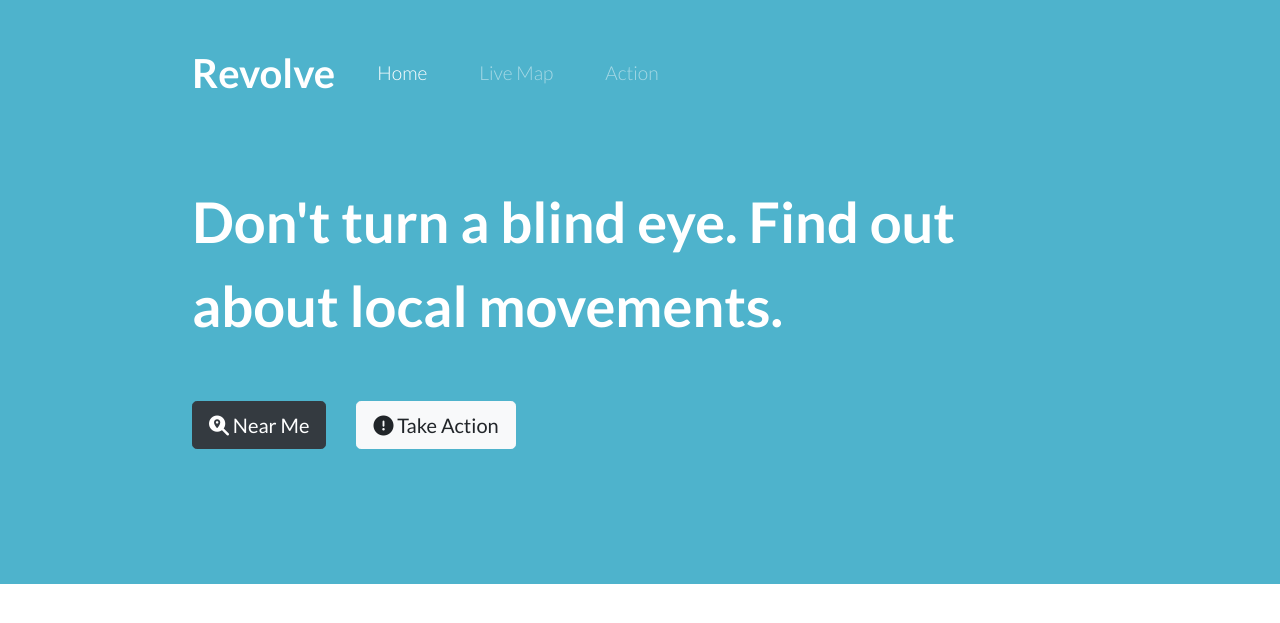
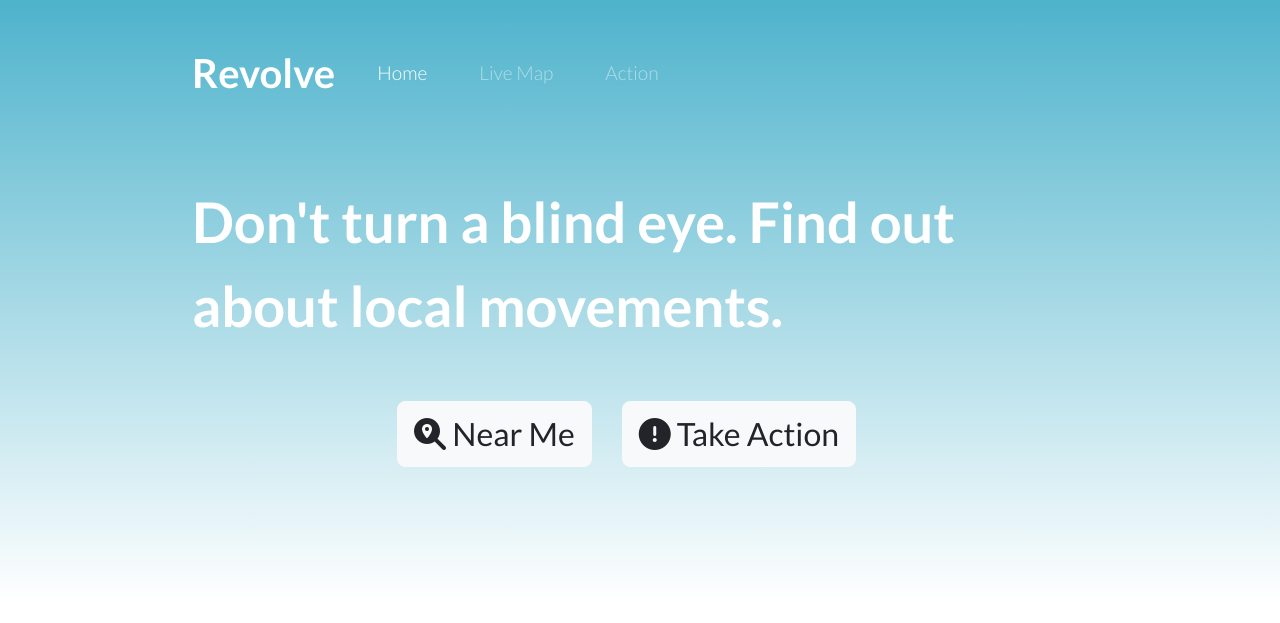
Before and after one commit to kareemassad/Empower, a Flask app: page / in a window 1280 px wide. Shown: the top 623 px of the page. Run offline with Flask 2, Linux system fonts and the light colour scheme; parts of the project's set-up code (start-up, migrations or seed data) failed here and were passed over; some libraries are stand-ins or nearby versions.

Commit message:
added new logo and some designs

```diff
--- a/static/styles/styles.css
+++ b/static/styles/styles.css
@@ -46,11 +46,17 @@ p{
 .download-button{
     margin: 5% 3% 5% 0;
 }
+.btn-lg{
+    font-size: 2rem;
+    line-height: 1.5;
+    border-radius: 0.5rem;
+}
 
 
 /* Title */
 #title{
-    background-color: #4eb3cc; /*FE3C72; #fd5068 #FD297B*/
+    /* background-color: #4eb3cc; FE3C72; #fd5068 #FD297B  */
+    background-image: linear-gradient(#4eb3cc, rgba(255, 255, 255, 0.822));
     color: white;
 }
 
--- a/templates/index.html
+++ b/templates/index.html
@@ -4,8 +4,6 @@
 <head>
     <meta charset="utf-8">
     <title>Revolve</title>
-
-
     <!-- Bootstrap -->
     <link rel="stylesheet" href="https://stackpath.bootstrapcdn.com/bootstrap/4.3.1/css/bootstrap.min.css"
         integrity="sha384-ggOyR0iXCbMQv3Xipma34MD+dH/1fQ784/j6cY/iJTQUOhcWr7x9JvoRxT2MZw1T" crossorigin="anonymous">
@@ -65,10 +63,12 @@
             <div class="row">
                 <div class="col-lg-12">
                     <h1 class="big-heading">Don't turn a blind eye. Find out about local movements.</h1>
-                    <button type="button" class="btn btn-dark btn-lg download-button"><i
+                    <div class="text-center">
+                    <button type="button" class="btn btn-light btn-lg download-button"><i
                             class="fas fa-search-location"></i> Near Me</button>
                     <button type="button" class="btn btn-light btn-lg download-button"><i
                             class="fas fa-exclamation-circle"></i> Take Action</button>
+                    </div>
                 </div>
             </div>
         </div>
--- a/templates/newProtest.html
+++ b/templates/newProtest.html
@@ -7,7 +7,7 @@
     <title>Revolution</title>
     <link rel="stylesheet" href="https://stackpath.bootstrapcdn.com/bootstrap/4.3.1/css/bootstrap.min.css"
         integrity="sha384-ggOyR0iXCbMQv3Xipma34MD+dH/1fQ784/j6cY/iJTQUOhcWr7x9JvoRxT2MZw1T" crossorigin="anonymous">
-    <link rel="stylesheet" type="text/css" href="{{ url_for('static',filename = 'styles/newStyles.css')}}"">
+    <link rel="stylesheet" type="text/css" href="{{ url_for('static',filename = 'styles/newStyles.css')}}">
 
 </head>
 
```
Also changed, not shown: static/images/logo.png (added).
